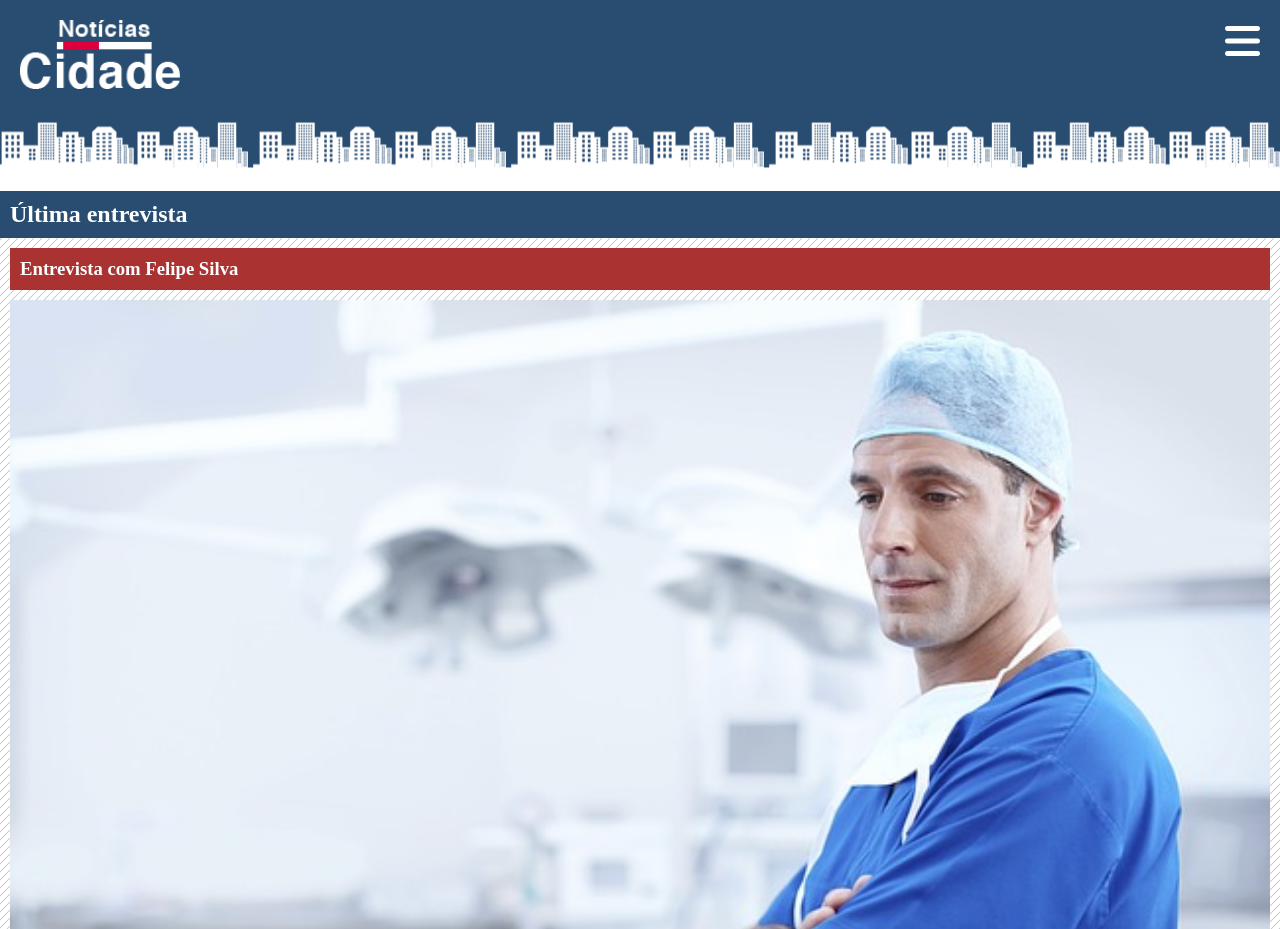
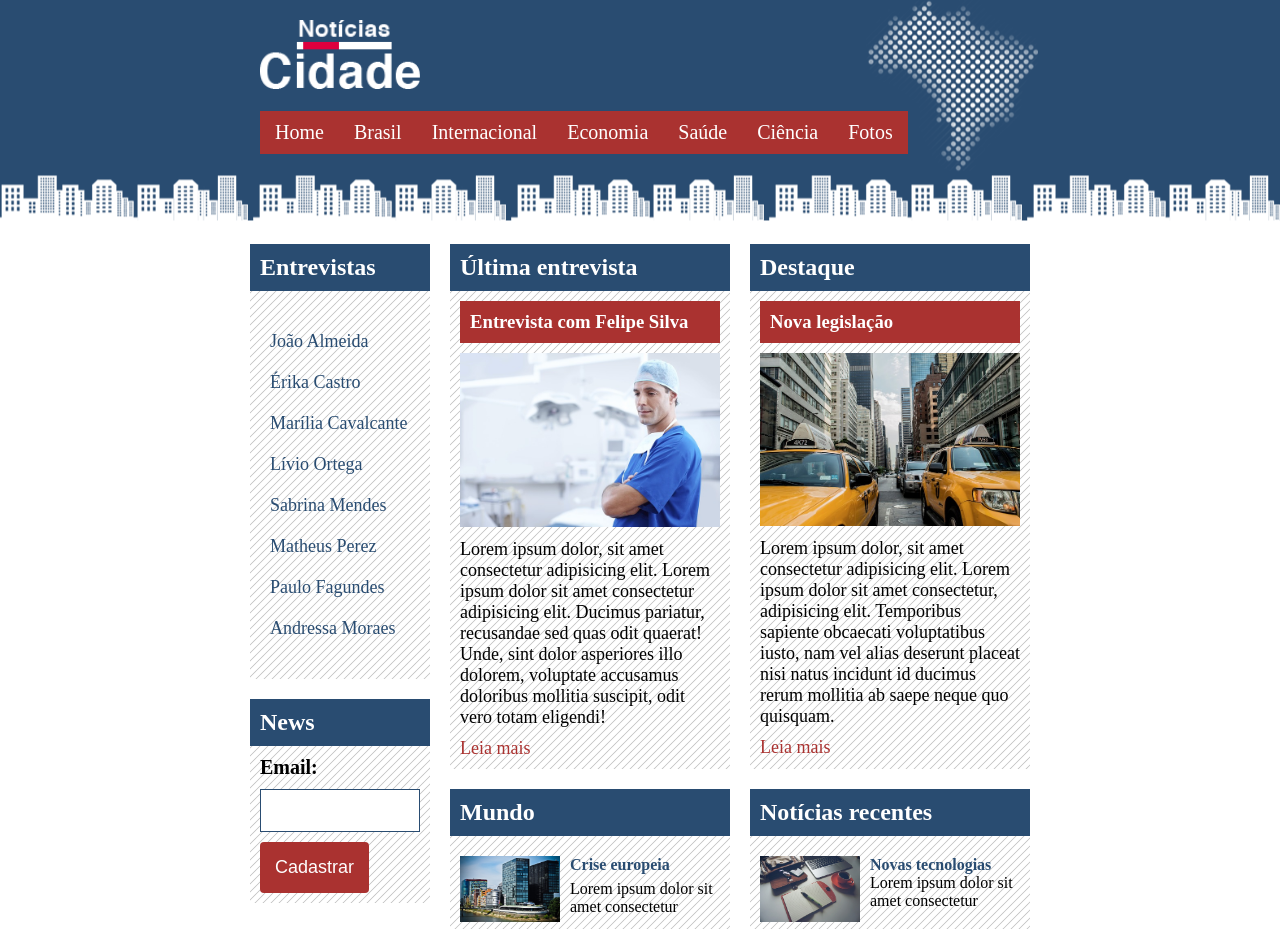
Before and after one commit to desouzaw/noticias-cidade, a plain HTML site: page index.html in a window 1280 px wide. Shown: the top 929 px of the page. Drawn offline with Linux system fonts and the light colour scheme.

Commit message:
finished

```diff
--- a/css/style.css
+++ b/css/style.css
@@ -16,15 +16,6 @@ body {
    --blue: #294c71;
    --white: #fff;
    --black: #000;
-
-   display: grid;
-   grid-template-areas:
-      "header"
-      "main"
-      "aside-interviews"
-      "aside-form"
-      "footer";
-   gap: 2rem;
 }
 
 img {
@@ -33,9 +24,8 @@ img {
 
 /* header */
 #header {
-   grid-area: header;
-
    background: url(../images/fundo.png) repeat-x bottom;
+   padding-bottom: 5rem;
 }
 
 .container-header {
@@ -45,7 +35,6 @@ img {
 
    position: relative;
    padding: 2rem;
-   margin-bottom: 6rem;
 }
 
 .logo {
@@ -91,19 +80,104 @@ img {
 }
 
 .link-menu-header {
-  color: var(--white);
-  font-size: 2rem;
-  padding: 2.5rem;
+   color: var(--white);
+   font-size: 2rem;
+   padding: 2.5rem;
+}
+
+@media (min-width: 820px) {
+   .container-header {
+      position: initial;
+      background-color: blueviolet;
+
+      flex-direction: column;
+      background: url(../images/detalhe-topo.png) no-repeat right;
+
+      width: 80rem;
+      margin: 0 auto;
+   }
+
+   .btn-mobile {
+      display: none;
+   }
+
+   .nav-header {
+      position: initial;
+      width: auto;
+      height: auto;
+      margin-top: 2rem;
+      background-color: transparent;
+   }
+
+   .menu-header {
+      flex-direction: row;
+      background-color: transparent;
+   }
+
+   .item-menu-header {
+      padding: 1rem 0;
+      text-align: center;
+      background-color:var(--red)
+   }
+
+   .link-menu-header {
+      padding: 1rem 1.5rem;
+
+      background: url(../images/divisor.png) repeat-y;
+   }
+
+   .link-menu-header:first-child {
+      background: none;
+   }
+
+   .link-menu-header:hover {
+      background: url(../images/divisor.png);
+   }
+}
+
+
+/* wrapper */
+.wrapper {
+   display: grid;
+   grid-template-areas:
+      "main"
+      "aside-interviews"
+      "aside-form";
+   gap: 2rem;
+   margin: 2rem 0;
+}
+
+@media (min-width: 540px) {
+   .wrapper {
+      grid-template-columns: 20rem 1fr;
+      grid-template-areas:
+         "aside-interviews  main"
+         "aside-form        main"
+         "......            main";
+   }
+}
+
+@media (min-width: 768px) {
+   .wrapper {
+      grid-template-columns: 18rem max-content;
+      width: max-content;
+      margin: 2rem auto;
+   }
 }
 
 /* main */
 #main {
    grid-area: main;
-
    display: grid;
-   grid-template-columns: 1fr;
    gap: 2rem;
 }
+
+@media (min-width: 768px) {
+   #main {
+      grid-template-columns: 28rem 28rem;
+   }
+}
+
 
 .section-main {
    background-image: url(../images/fundo-caixa.png);
@@ -143,7 +217,9 @@ img {
 }
 
 .section-main .item-list-section-main {
-   padding: 1rem;
+   height: 7rem;
+   overflow: hidden;
+   margin: 1rem;
 }
 
 .section-main .article-list-section-main {
@@ -151,7 +227,7 @@ img {
    grid-template-columns: auto 1fr;
    grid-template-areas:
       "img  h4"
-      "img  p";
+      "img   p";
    column-gap: 1rem;
 }
 
@@ -209,7 +285,9 @@ img {
    padding: 1rem;
 }
 
-.aside label, .aside button, .aside input {
+.aside label,
+.aside button,
+.aside input {
    display: block;
 }
 
@@ -236,7 +314,6 @@ img {
 
 /* footer */
 #footer {
-   grid-area: footer;
    background-color: var(--blue);
    padding: 2rem;
    color: var(--white);
--- a/index.html
+++ b/index.html
@@ -37,6 +37,8 @@
             </nav>
          </div>
       </header>
+
+      <div class="wrapper">
          <main id="main">
             <section class="section-main">
                <header class="header-section-main">
@@ -49,6 +51,7 @@
                   <img src="./images/doutor.jpg" alt="doutor" />
                   <p>
                      Lorem ipsum dolor, sit amet consectetur adipisicing elit.
+                     Lorem ipsum dolor sit amet consectetur adipisicing elit. Ducimus pariatur, recusandae sed quas odit quaerat! Unde, sint dolor asperiores illo dolorem, voluptate accusamus doloribus mollitia suscipit, odit vero totam eligendi!
                   </p>
                   <a href="#">Leia mais</a>
                </article>
@@ -65,6 +68,7 @@
                   <img src="./images/taxi.jpg" alt="táxis" />
                      <p>
                         Lorem ipsum dolor, sit amet consectetur adipisicing elit.
+                        Lorem ipsum dolor sit amet consectetur, adipisicing elit. Temporibus sapiente obcaecati voluptatibus iusto, nam vel alias deserunt placeat nisi natus incidunt id ducimus rerum mollitia ab saepe neque quo quisquam.
                      </p>
                      <a href="#">Leia mais</a>
                </article>
@@ -133,10 +137,12 @@
                      <li class="item-list-section-main">
                         <a class="link-list-section-main" href="#">
                            <article class="article-list-section-main">
+                              <div>
                                  <h4>Novas tecnologias</h4>
                                  <p>
                                     Lorem ipsum dolor sit amet consectetur
                                  </p>
+                              </div>
                               <img src="./images/tecnologia.jpg" alt="tecnologia" />
                            </article>
                         </a>
@@ -207,6 +213,7 @@
                <button class="btn-form" type="submit">Cadastrar</button>
             </form>
          </aside>
+      </div>
 
       <footer id="footer">
          <p>
```
Lines whose indentation alone changed are shown as unchanged.
